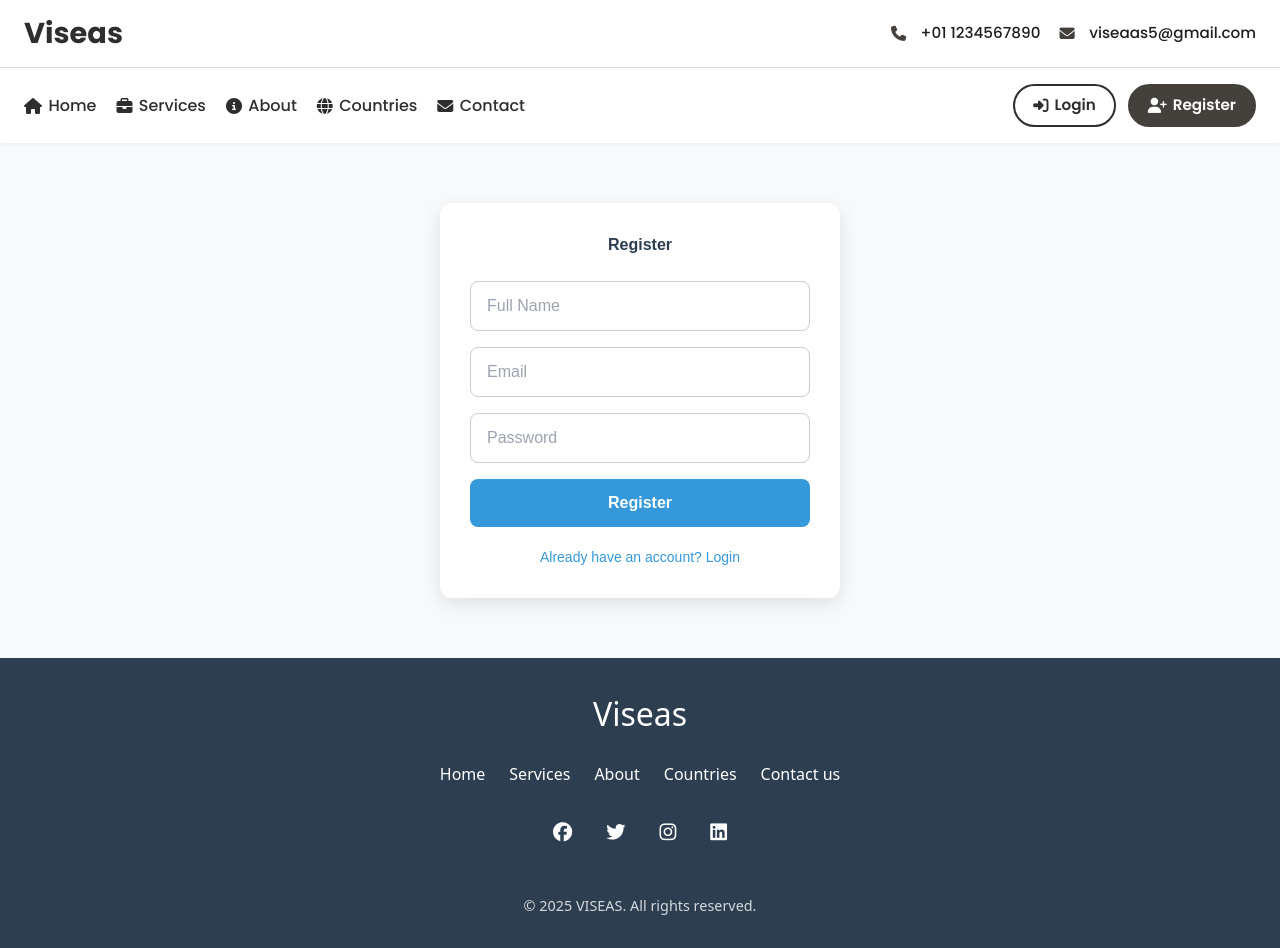
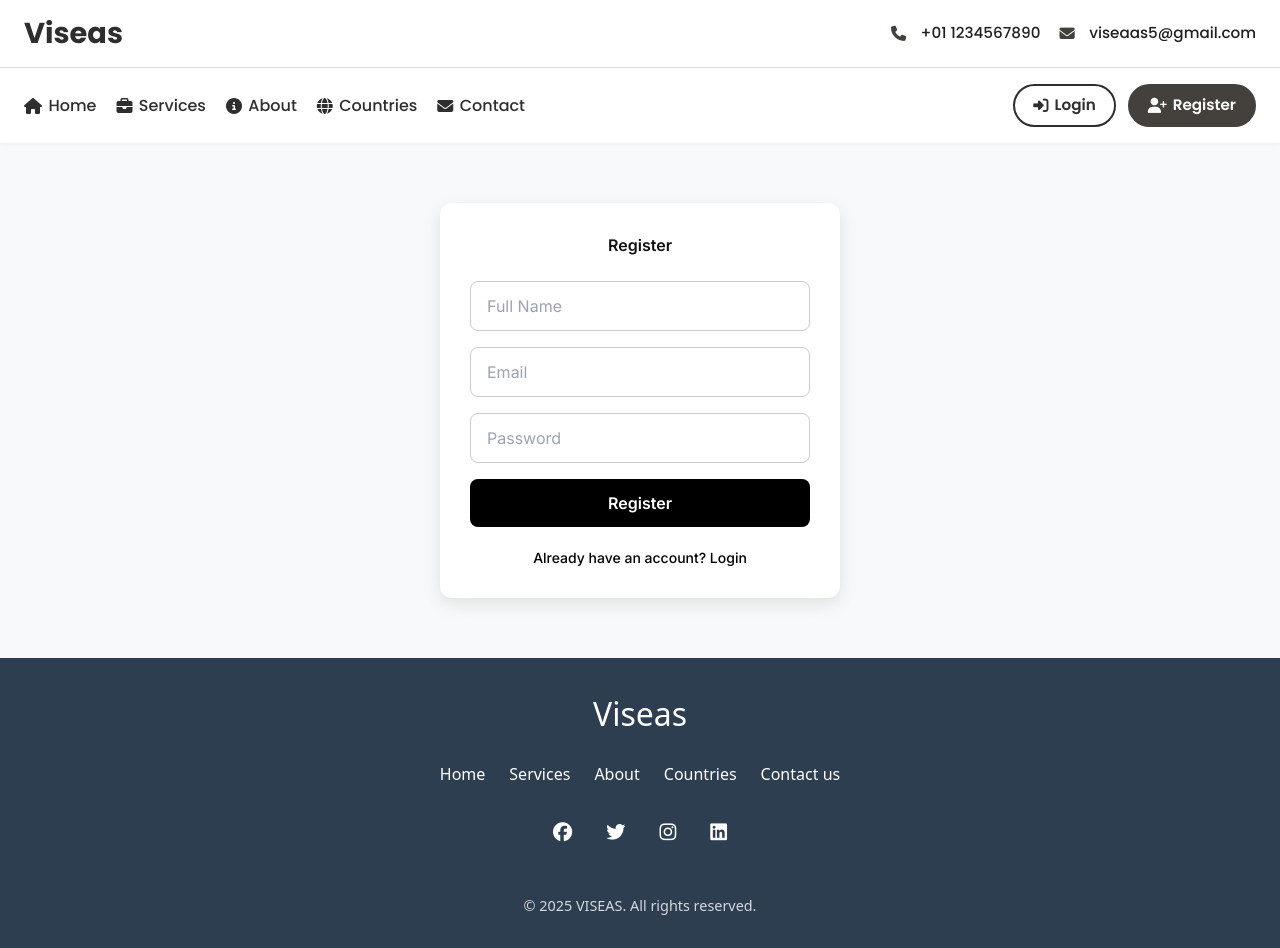
Before and after one commit to vrajparekh012/Visa_sevice, a React (Create React App) app in the folder viseas-react/: page /register in a window 1280 px wide. Built offline with nearby package versions, Linux system fonts and the light colour scheme.

Commit message:
Update AuthForm.css

```diff
--- a/viseas-react/src/pages/AuthForm.css
+++ b/viseas-react/src/pages/AuthForm.css
@@ -5,14 +5,14 @@
   background: #ffffff;
   border-radius: 12px;
   box-shadow: 0 6px 18px rgba(0, 0, 0, 0.1);
-  font-family: 'Montserrat', sans-serif;
+  font-family: 'Inter', sans-serif; /* Updated font */
 }
 
 .auth-container h1 {
   text-align: center;
   margin-bottom: 24px;
   font-weight: 600;
-  color: #2c3e50;
+  color: #111111; /* Dark heading */
 }
 
 .auth-message {
@@ -20,8 +20,8 @@
   margin-bottom: 16px;
   padding: 10px;
   border-radius: 8px;
-  background-color: #f0f9ff;
-  color: #2980b9;
+  background-color: #f5f5f5; /* Neutral background */
+  color: #000000; /* Black text */
   font-size: 14px;
 }
 
@@ -41,39 +41,41 @@
 }
 
 .auth-container input:focus {
-  border-color: #3498db;
+  border-color: #000000; /* Black border on focus */
 }
 
 .auth-container button[type="submit"] {
   padding: 12px;
-  background-color: #3498db;
-  color: #ffffff;
+  background-color: #000000; /* Black button */
+  color: #ffffff; /* White text */
   border: none;
   border-radius: 8px;
   font-size: 16px;
   font-weight: 600;
   cursor: pointer;
-  transition: background-color 0.3s ease;
+  transition: all 0.3s ease;
 }
 
 .auth-container button[type="submit"]:hover {
-  background-color: #2c80b4;
+  background-color: #d4d4d4; /* Light grey hover */
+  color: #000000; /* Black text */
 }
 
 .auth-toggle {
   margin-top: 20px;
   background: none;
   border: none;
-  color: #3498db;
+  color: #000000; /* Black text */
   font-weight: 500;
   font-size: 14px;
   cursor: pointer;
   text-align: center;
   display: block;
   width: 100%;
-  transition: color 0.3s ease;
+  transition: color 0.3s ease, background-color 0.3s ease;
 }
 
 .auth-toggle:hover {
-  color: #2c3e50;
+  color: #000000; /* Black text */
+  background-color: #f0f0f0; /* Light grey hover */
 }
```
